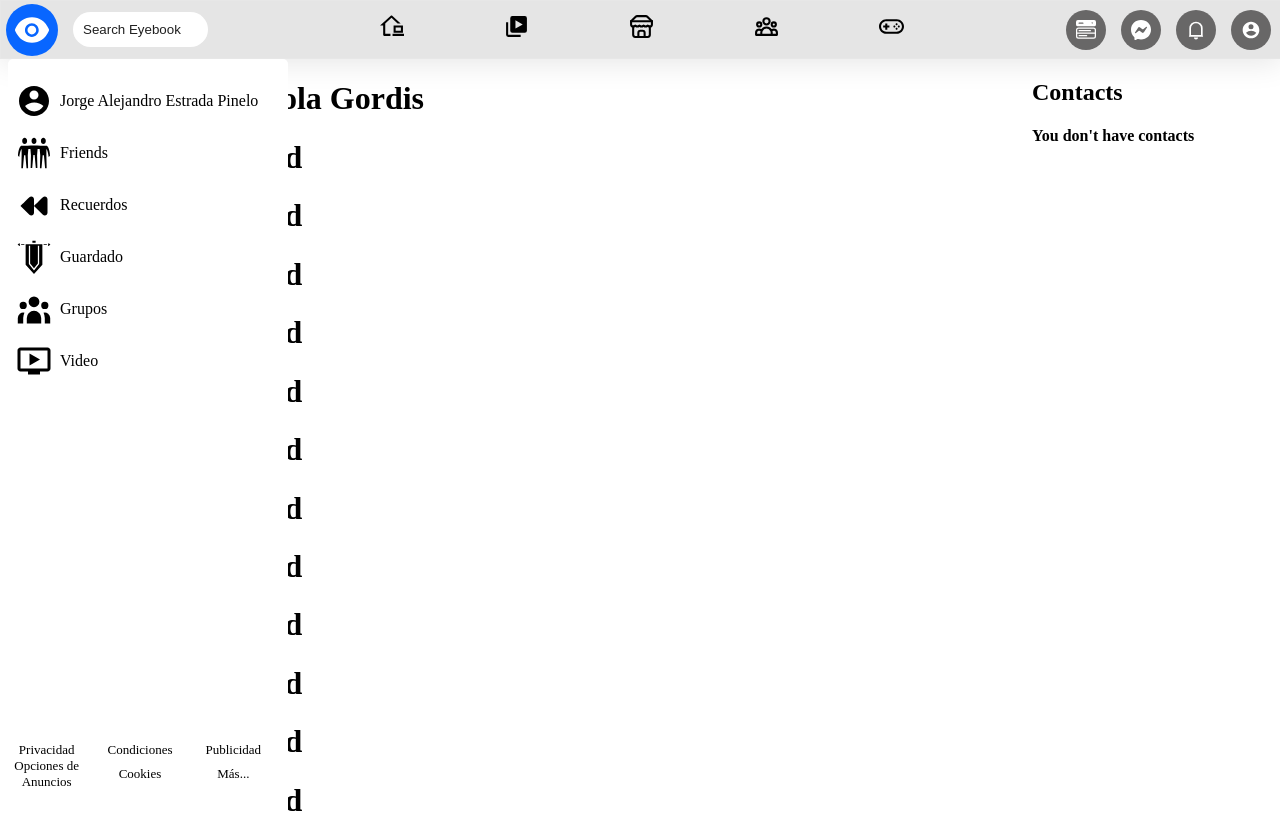
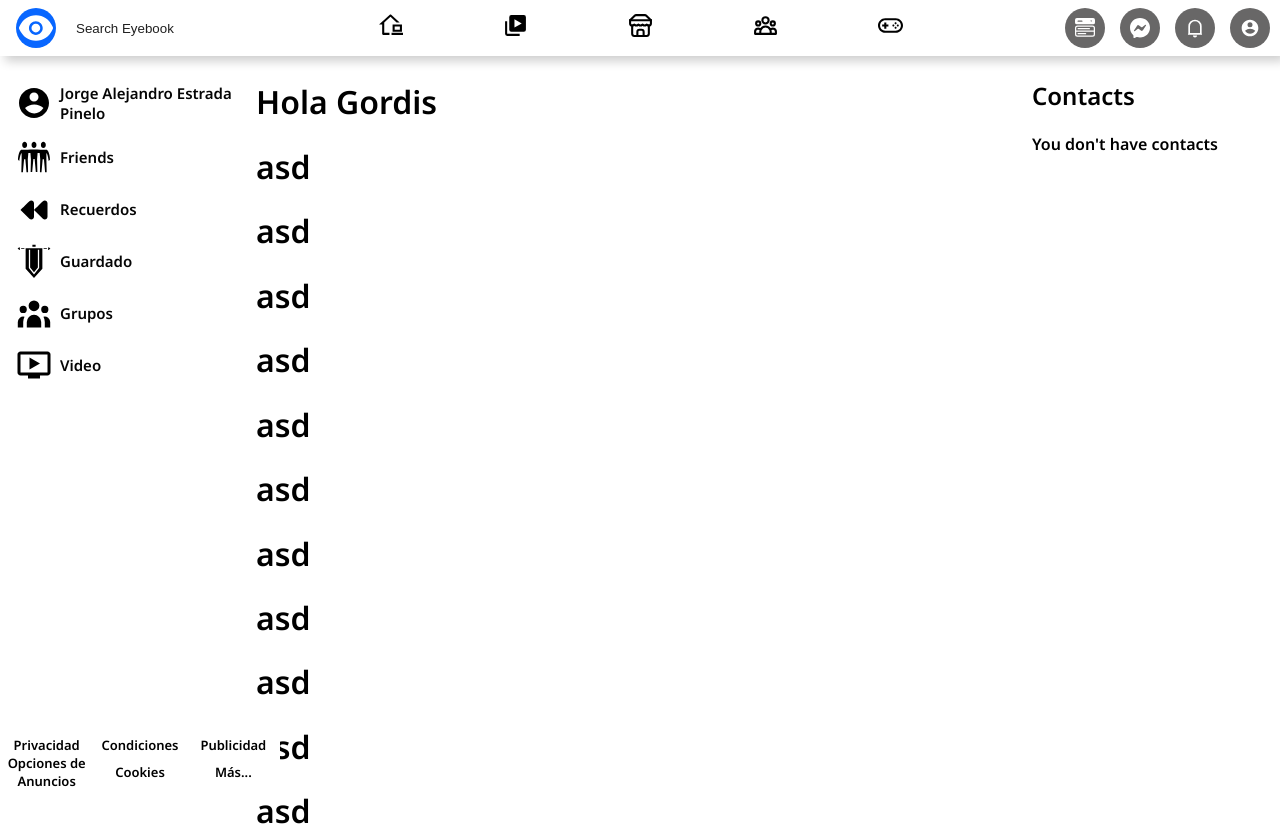
Before and after one commit to IIJorgeEstradaII/Eyebook, a React (Vite) app: page / in a window 1280 px wide. Shown: the top 826 px of the page. Built offline with nearby package versions, Linux system fonts and the light colour scheme.

Commit message:
Added new family font

```diff
--- a/index.html
+++ b/index.html
@@ -3,6 +3,8 @@
   <head>
     <meta charset="UTF-8" />
     <link rel="icon" type="image/svg+xml" href="/vite.svg" />
+    <link rel="preconnect" href="https://fonts.gstatic.com" crossorigin>
+    <link href="https://fonts.googleapis.com/css2?family=Noto+Sans:wght@600&family=Questrial&display=swap" rel="stylesheet">
     <meta name="viewport" content="width=device-width, initial-scale=1.0" />
     <title>Eyebook</title>
   </head>
--- a/src/assets/styles/icon.css
+++ b/src/assets/styles/icon.css
@@ -16,11 +16,11 @@
   display: flex;
   font-size: 40px;
   align-items: center;
-  margin: 5px;
-  padding: 6px;
+  margin: 0 0 0 16px;
   border-radius: 50%;
   background-color: #0866FF;
   color: white;
+  width: 40px;
 }
 
 .ic-main:hover{
--- a/src/assets/styles/navbar.css
+++ b/src/assets/styles/navbar.css
@@ -2,15 +2,10 @@
   display: flex;
   justify-content: space-between;
   align-items: center;
+  background-color: rgb(255, 255, 255);
+  box-shadow: 5px 5px 10px rgba(0, 0, 0, 0.2);
 
-  background: rgba(0, 0, 0, 0.1);
-  box-shadow: 0 4px 30px rgba(0, 0, 0, 0.1);
-  backdrop-filter: blur(20px);
-  -webkit-backdrop-filter: blur(20px);
-  border: 1px solid rgba(255, 255, 255, 0.08);
-
-  height: 57px;
-
+  height: 56px;
   position: fixed;
   width: 100%;
 
--- a/src/assets/styles/reset.css
+++ b/src/assets/styles/reset.css
@@ -2,4 +2,5 @@
   margin: 0px;
   padding: 0px;
   background-color: rgb(255, 255, 255);
+  font-family: 'Noto Sans', sans-serif;
 }
--- a/src/assets/styles/sidebar.css
+++ b/src/assets/styles/sidebar.css
@@ -1,11 +1,10 @@
 .sidebar {
-  height: 100%;
   width: 280px;
   position: fixed;
   top: 59px;
-  background-color: #ffffff;
   border-radius: 5px;
   margin: 0 8px;
+  font-family: 'Noto Sans', sans-serif;
 }
 
 .sidebar h2 {
@@ -40,6 +39,9 @@
 
 .sb-span{
   width: 220px;
+  font-family: 'Noto Sans', sans-serif;
+  color: #050505;
+  font-size: 15px;
 }
 
 .sb-li:hover {
@@ -76,3 +78,7 @@
   text-decoration: none;
   width: 280px;
 }
+
+.sb-footer-a:hover{
+  text-decoration: underline;
+}
```
